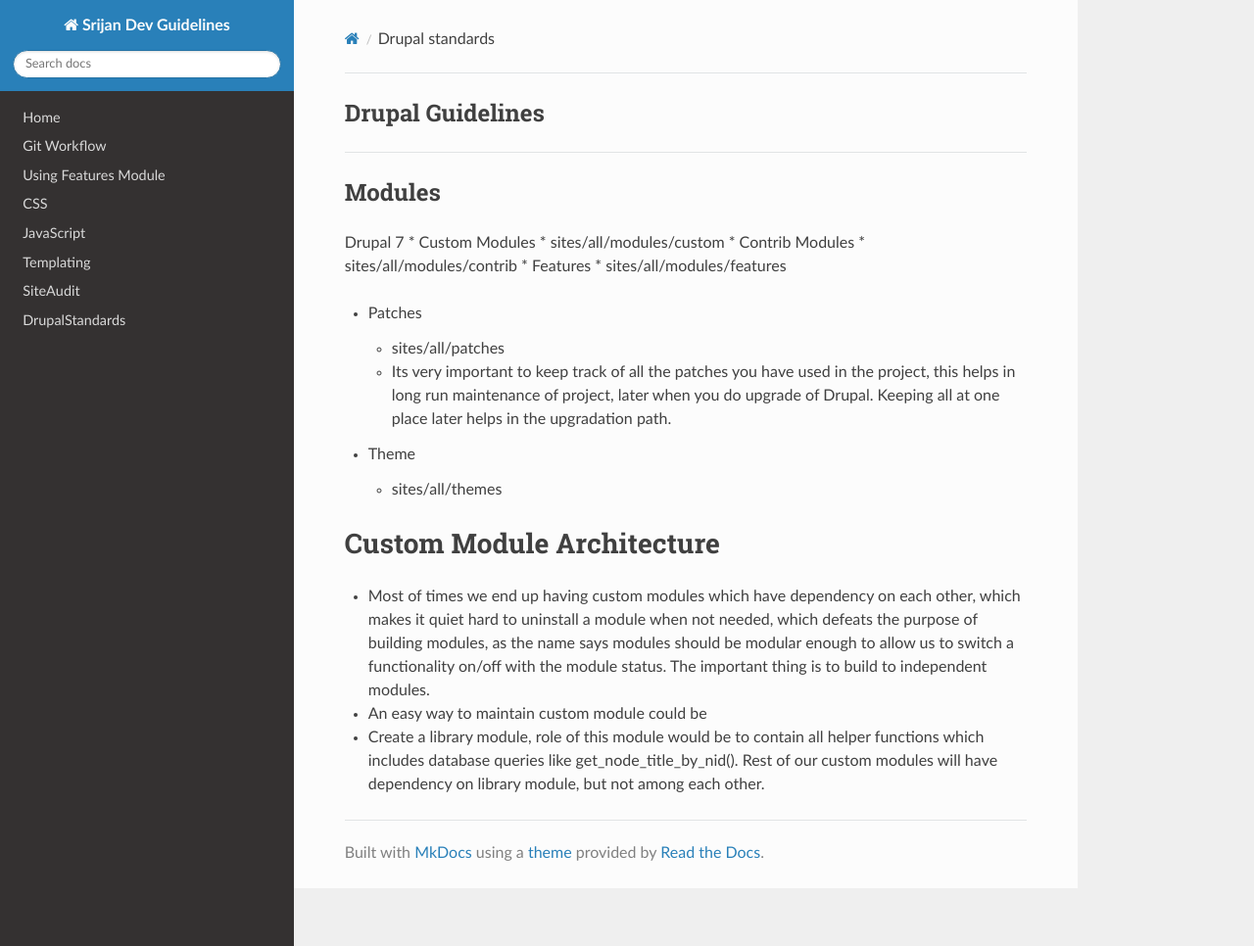
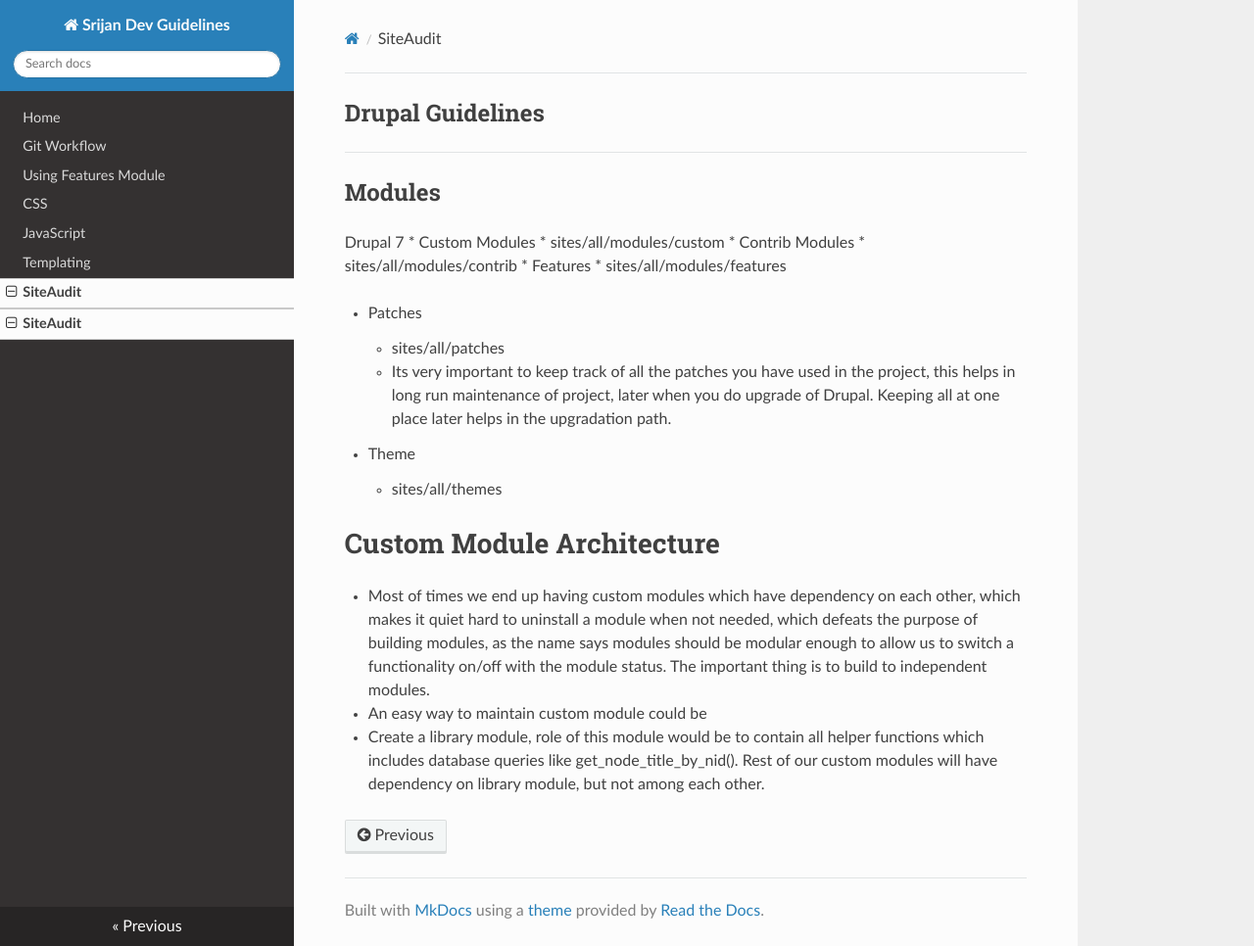
Before and after one commit to riteshgurung/srijan_dev_docs, an MkDocs documentation site: the page built from docs/drupal/drupal_standards.md, in a window 1280 px wide and 966 px high. Shown: the whole window at 98% size. Built offline with MkDocs 1.6.1, drawn with Linux system fonts in a browser that asks for light colours; nearby versions of some CDN libraries; old or Windows-style settings are respelled for this version of MkDocs; some of the changed lines change nothing that is shown.

Commit message:
cleanup and restructuring

```diff
--- a/mkdocs.yml
+++ b/mkdocs.yml
@@ -2,10 +2,10 @@
 pages:
 - Home: index.md
 - Git Workflow: git.md
-- Using Features Module: features_module.md
+- Using Features Module: 'drupal/features_module.md'
 - CSS: css.md
 - JavaScript: javascript.md
 - Templating: templating.md
-- SiteAudit: drupal_standards.md
-- DrupalStandards: drupal_standards.md
+- SiteAudit: 'drupal/drupal_standards.md'
+- drupalStandards: 'drupal/drupal_standards.md'
 theme: readthedocs
```
Also changed, not shown: docs/drupal/drupal_site_audit.md (renamed from docs/Drupal/drupal_site_audit.md), docs/drupal/drupal_standards.md (renamed from docs/Drupal/drupal_standards.md), docs/drupal/features_module.md (renamed from docs/features_module.md).
